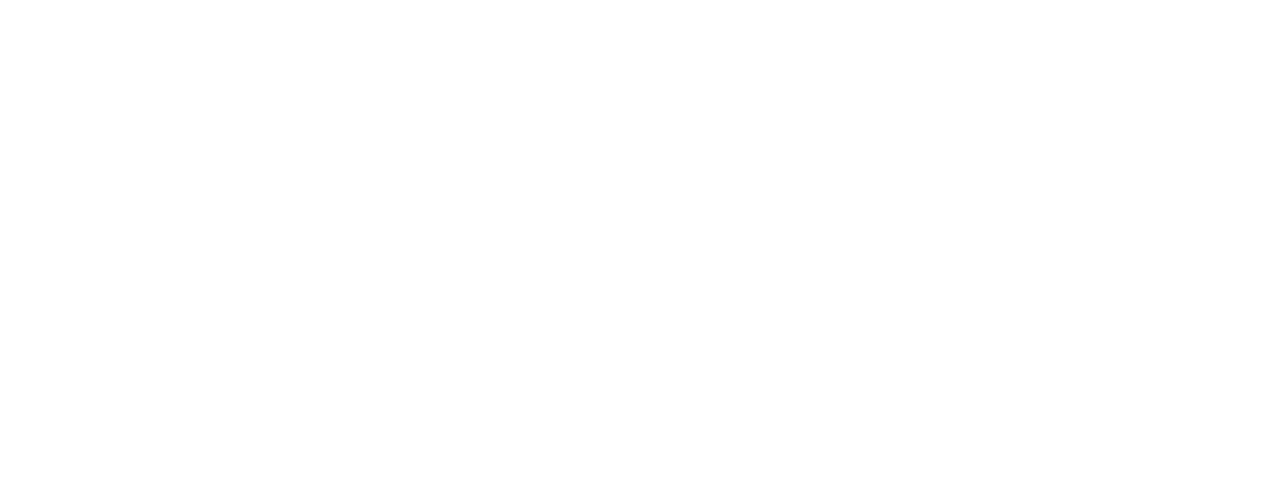
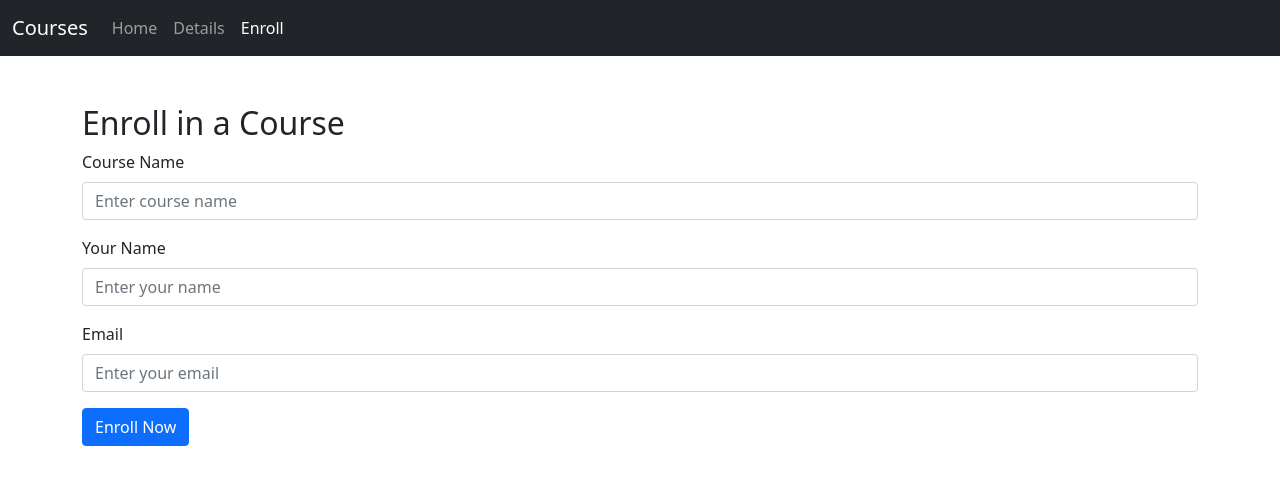
Before and after one commit to jinwoo00/Act1Django, a Django app: page /course/enroll/ in a window 1280 px wide. Before the commit the part shown is empty. Shown: the top 485 px of the page. Run offline with Django 5.2, Linux system fonts and the light colour scheme.

Commit message:
Update enroll.html

```diff
--- a/Act1Django/course_app/templates/course/enroll.html
+++ b/Act1Django/course_app/templates/course/enroll.html
@@ -7,4 +7,36 @@
     <link href="https://cdn.jsdelivr.net/npm/bootstrap@5.1.3/dist/css/bootstrap.min.css" rel="stylesheet">
 </head>
 <body>
-    <nav class="navbar
+    <nav class="navbar navbar-expand-lg navbar-dark bg-dark">
+        <div class="container-fluid">
+            <a class="navbar-brand" href="#">Courses</a>
+            <div class="collapse navbar-collapse" id="navbarNav">
+                <ul class="navbar-nav">
+                    <li class="nav-item"><a class="nav-link" href="{% url 'course_index' %}">Home</a></li>
+                    <li class="nav-item"><a class="nav-link" href="{% url 'course_details' %}">Details</a></li>
+                    <li class="nav-item"><a class="nav-link active" href="{% url 'course_enroll' %}">Enroll</a></li>
+                </ul>
+            </div>
+        </div>
+    </nav>
+
+    <div class="container mt-5">
+        <h2>Enroll in a Course</h2>
+        <form>
+            <div class="mb-3">
+                <label for="courseName" class="form-label">Course Name</label>
+                <input type="text" class="form-control" id="courseName" placeholder="Enter course name">
+            </div>
+            <div class="mb-3">
+                <label for="studentName" class="form-label">Your Name</label>
+                <input type="text" class="form-control" id="studentName" placeholder="Enter your name">
+            </div>
+            <div class="mb-3">
+                <label for="email" class="form-label">Email</label>
+                <input type="email" class="form-control" id="email" placeholder="Enter your email">
+            </div>
+            <button type="submit" class="btn btn-primary">Enroll Now</button>
+        </form>
+    </div>
+</body>
+</html>
```
